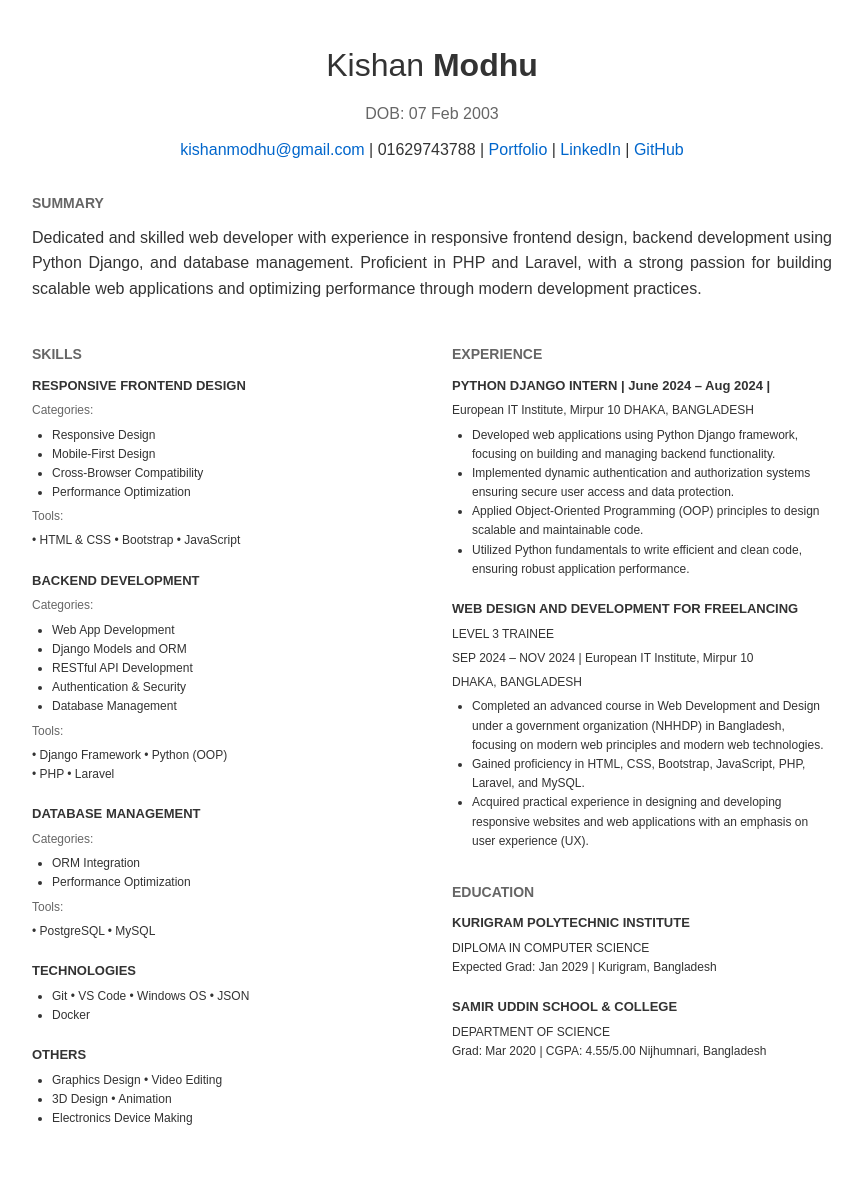
After one commit to Anthony-Kishan/php-resume-generator, a PHP site: page /template/modern2_template.php in a window 1280 px wide. The commit adds this page. Shown: the whole page, without its empty margins (208-1070 px from the left). Run offline with PHP 8.4, Linux system fonts and the light colour scheme.

Commit message:
Created 3 more resume templates

```diff
--- /dev/null
+++ b/template/modern2_template.php
@@ -0,0 +1,164 @@
+<!DOCTYPE html>
+<html lang="en">
+
+<head>
+    <meta charset="UTF-8">
+    <meta name="viewport" content="width=device-width, initial-scale=1.0">
+    <title>Kishan Modhu - Resume</title>
+</head>
+
+<body
+    style="font-family: Arial, sans-serif; max-width: 800px; margin: 0 auto; padding: 40px 20px; color: #333; line-height: 1.6;">
+    <!-- Header Section -->
+    <header style="text-align: center; margin-bottom: 30px;">
+        <h1 style="margin: 0; font-size: 32px; font-weight: normal;">
+            <span style="font-weight: normal;">Kishan</span>
+            <span style="font-weight: bold;">Modhu</span>
+        </h1>
+        <p style="margin: 10px 0; color: #666;">
+            DOB: 07 Feb 2003
+        </p>
+        <p style="margin: 5px 0;">
+            <a href="mailto:kishanmodhu@gmail.com"
+                style="color: #0066cc; text-decoration: none;">kishanmodhu@gmail.com</a> |
+            <span>01629743788</span> |
+            <a href="#" style="color: #0066cc; text-decoration: none;">Portfolio</a> |
+            <a href="#" style="color: #0066cc; text-decoration: none;">LinkedIn</a> |
+            <a href="#" style="color: #0066cc; text-decoration: none;">GitHub</a>
+        </p>
+    </header>
+
+    <!-- Summary Section -->
+    <section style="margin-bottom: 30px;">
+        <h2 style="font-size: 14px; text-transform: uppercase; color: #666; margin-bottom: 10px;">Summary</h2>
+        <p style="margin: 0; text-align: justify;">Dedicated and skilled web developer with experience in responsive
+            frontend design, backend development using Python Django, and database management. Proficient in PHP and
+            Laravel, with a strong passion for building scalable web applications and optimizing performance through
+            modern development practices.</p>
+    </section>
+
+    <div style="display: flex; gap: 40px;">
+        <!-- Left Column -->
+        <div style="flex: 1;">
+            <!-- Skills Section -->
+            <section style="margin-bottom: 30px;">
+                <h2 style="font-size: 14px; text-transform: uppercase; color: #666; margin-bottom: 10px;">Skills</h2>
+
+                <div style="margin-bottom: 20px;">
+                    <h3 style="font-size: 13px; margin: 0 0 5px 0;">RESPONSIVE FRONTEND DESIGN</h3>
+                    <p style="margin: 0; color: #666; font-size: 12px;">Categories:</p>
+                    <ul style="margin: 5px 0; padding-left: 20px; font-size: 12px;">
+                        <li>Responsive Design</li>
+                        <li>Mobile-First Design</li>
+                        <li>Cross-Browser Compatibility</li>
+                        <li>Performance Optimization</li>
+                    </ul>
+                    <p style="margin: 5px 0; color: #666; font-size: 12px;">Tools:</p>
+                    <p style="margin: 0; font-size: 12px;">• HTML & CSS • Bootstrap • JavaScript</p>
+                </div>
+
+                <div style="margin-bottom: 20px;">
+                    <h3 style="font-size: 13px; margin: 0 0 5px 0;">BACKEND DEVELOPMENT</h3>
+                    <p style="margin: 0; color: #666; font-size: 12px;">Categories:</p>
+                    <ul style="margin: 5px 0; padding-left: 20px; font-size: 12px;">
+                        <li>Web App Development</li>
+                        <li>Django Models and ORM</li>
+                        <li>RESTful API Development</li>
+                        <li>Authentication & Security</li>
+                        <li>Database Management</li>
+                    </ul>
+                    <p style="margin: 5px 0; color: #666; font-size: 12px;">Tools:</p>
+                    <p style="margin: 0; font-size: 12px;">• Django Framework • Python (OOP)</p>
+                    <p style="margin: 0; font-size: 12px;">• PHP • Laravel</p>
+                </div>
+
+                <div style="margin-bottom: 20px;">
+                    <h3 style="font-size: 13px; margin: 0 0 5px 0;">DATABASE MANAGEMENT</h3>
+                    <p style="margin: 0; color: #666; font-size: 12px;">Categories:</p>
+                    <ul style="margin: 5px 0; padding-left: 20px; font-size: 12px;">
+                        <li>ORM Integration</li>
+                        <li>Performance Optimization</li>
+                    </ul>
+                    <p style="margin: 5px 0; color: #666; font-size: 12px;">Tools:</p>
+                    <p style="margin: 0; font-size: 12px;">• PostgreSQL • MySQL</p>
+                </div>
+
+                <div style="margin-bottom: 20px;">
+                    <h3 style="font-size: 13px; margin: 0 0 5px 0;">TECHNOLOGIES</h3>
+                    <ul style="margin: 5px 0; padding-left: 20px; font-size: 12px;">
+                        <li>Git • VS Code • Windows OS • JSON</li>
+                        <li>Docker</li>
+                    </ul>
+                </div>
+
+                <div style="margin-bottom: 20px;">
+                    <h3 style="font-size: 13px; margin: 0 0 5px 0;">OTHERS</h3>
+                    <ul style="margin: 5px 0; padding-left: 20px; font-size: 12px;">
+                        <li>Graphics Design • Video Editing</li>
+                        <li>3D Design • Animation</li>
+                        <li>Electronics Device Making</li>
+                    </ul>
+                </div>
+            </section>
+        </div>
+
+        <!-- Right Column -->
+        <div style="flex: 1;">
+            <!-- Experience Section -->
+            <section style="margin-bottom: 30px;">
+                <h2 style="font-size: 14px; text-transform: uppercase; color: #666; margin-bottom: 10px;">Experience
+                </h2>
+
+                <div style="margin-bottom: 20px;">
+                    <h3 style="font-size: 13px; margin: 0 0 5px 0;">PYTHON DJANGO INTERN | June 2024 – Aug 2024 |</h3>
+                    <p style="margin: 0 0 5px 0; font-size: 12px;">European IT Institute, Mirpur 10 DHAKA, BANGLADESH
+                    </p>
+                    <ul style="margin: 5px 0; padding-left: 20px; font-size: 12px;">
+                        <li>Developed web applications using Python Django framework, focusing on building and managing
+                            backend functionality.</li>
+                        <li>Implemented dynamic authentication and authorization systems ensuring secure user access and
+                            data protection.</li>
+                        <li>Applied Object-Oriented Programming (OOP) principles to design scalable and maintainable
+                            code.</li>
+                        <li>Utilized Python fundamentals to write efficient and clean code, ensuring robust application
+                            performance.</li>
+                    </ul>
+                </div>
+
+                <div style="margin-bottom: 20px;">
+                    <h3 style="font-size: 13px; margin: 0 0 5px 0;">WEB DESIGN AND DEVELOPMENT FOR FREELANCING</h3>
+                    <p style="margin: 0 0 5px 0; font-size: 12px;">LEVEL 3 TRAINEE</p>
+                    <p style="margin: 0 0 5px 0; font-size: 12px;">SEP 2024 – NOV 2024 | European IT Institute, Mirpur
+                        10</p>
+                    <p style="margin: 0 0 5px 0; font-size: 12px;">DHAKA, BANGLADESH</p>
+                    <ul style="margin: 5px 0; padding-left: 20px; font-size: 12px;">
+                        <li>Completed an advanced course in Web Development and Design under a government organization
+                            (NHHDP) in Bangladesh, focusing on modern web principles and modern web technologies.</li>
+                        <li>Gained proficiency in HTML, CSS, Bootstrap, JavaScript, PHP, Laravel, and MySQL.</li>
+                        <li>Acquired practical experience in designing and developing responsive websites and web
+                            applications with an emphasis on user experience (UX).</li>
+                    </ul>
+                </div>
+            </section>
+
+            <!-- Education Section -->
+            <section>
+                <h2 style="font-size: 14px; text-transform: uppercase; color: #666; margin-bottom: 10px;">Education</h2>
+
+                <div style="margin-bottom: 20px;">
+                    <h3 style="font-size: 13px; margin: 0 0 5px 0;">KURIGRAM POLYTECHNIC INSTITUTE</h3>
+                    <p style="margin: 0; font-size: 12px;">DIPLOMA IN COMPUTER SCIENCE</p>
+                    <p style="margin: 0; font-size: 12px;">Expected Grad: Jan 2029 | Kurigram, Bangladesh</p>
+                </div>
+
+                <div style="margin-bottom: 20px;">
+                    <h3 style="font-size: 13px; margin: 0 0 5px 0;">SAMIR UDDIN SCHOOL & COLLEGE</h3>
+                    <p style="margin: 0; font-size: 12px;">DEPARTMENT OF SCIENCE</p>
+                    <p style="margin: 0; font-size: 12px;">Grad: Mar 2020 | CGPA: 4.55/5.00 Nijhumnari, Bangladesh</p>
+                </div>
+            </section>
+        </div>
+    </div>
+</body>
+
+</html>
--- a/users/login.php
+++ b/users/login.php
@@ -1,4 +1,7 @@
-<?php include('../config.php'); session_start();?>
+<?php include('../config.php');
+session_start();
+
+?>
 <!DOCTYPE html>
 <html lang="en">
 
```
Also changed, not shown: dashboard.php (+14 -7 lines), index.php (+5 -3 lines), navbar.php (added, +19 -0 lines), template/classic_template.php (added, +133 -0 lines), template/creative_template.php (added, +137 -0 lines).
